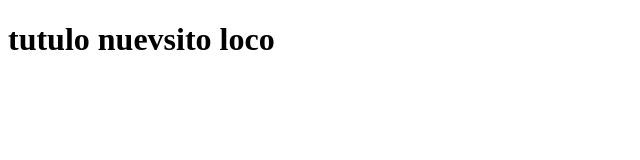
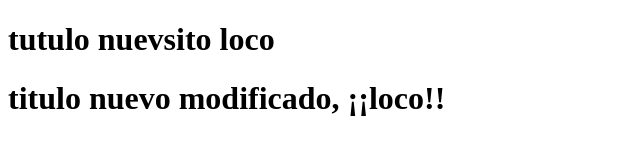
Before and after one commit to R0gerU/hello-world-git, a plain HTML site: page index.html in a window 1280 px wide. Shown: the whole page, without its empty margins (0-640 px from the left). Drawn offline with Linux system fonts and the light colour scheme.

Commit message:
se modifico el titulo nuvamente

```diff
--- a/index.html
+++ b/index.html
@@ -7,6 +7,7 @@
     <title>demo git</title>
 </head>
 <body>
-    <h1>tutulo nuevsito loco</h1>
+    <h1>tutulo nuevsito loco </h1>
 </body>
+<h1>titulo nuevo modificado, ¡¡loco!!</h1>
 </html>
```
